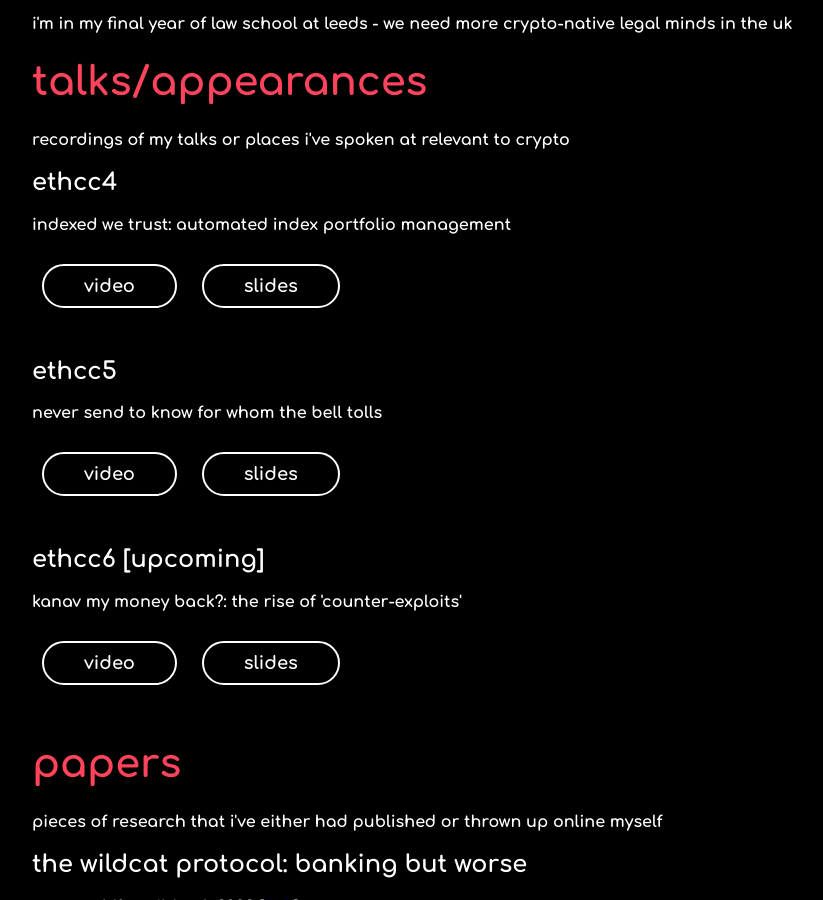
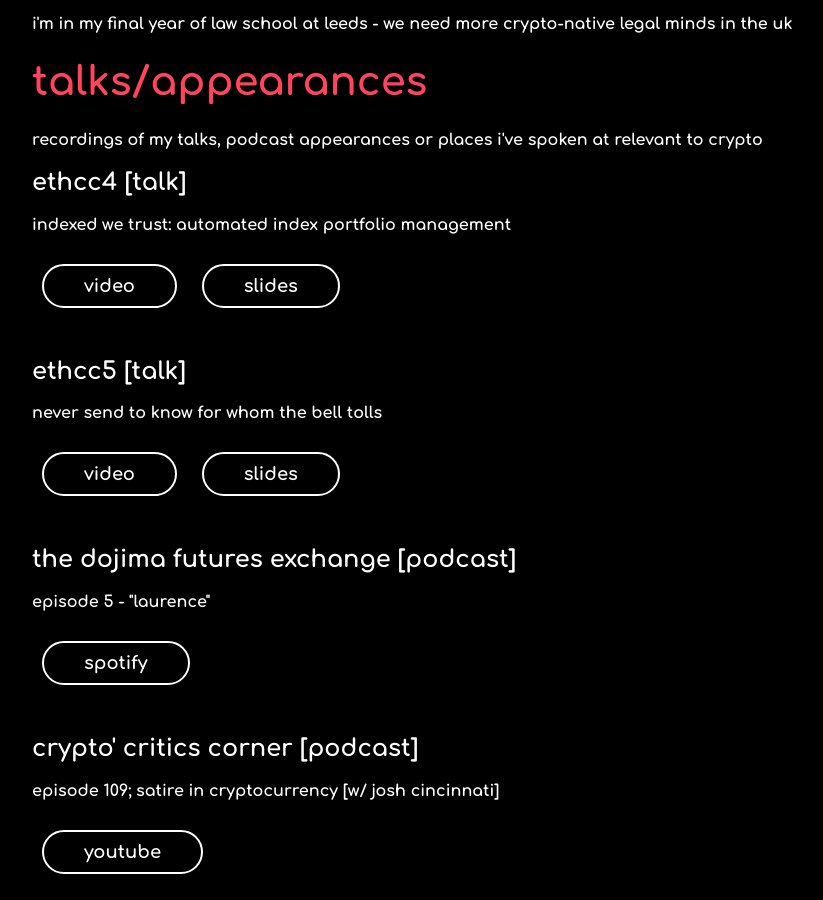
Before and after one commit to laurenceday/laurenceday.github.com, a plain HTML site: page index.html in a window 1280 px wide. Shown: the part 1900-2800 px from the top of the page, without its empty margins (96-919 px from the left). Drawn offline with nearby package versions, Linux system fonts and the light colour scheme.

Commit message:
Added some additional appearances

```diff
--- a/index.html
+++ b/index.html
@@ -113,11 +113,11 @@
               <div id="appearances">
                  <h1>talks/appearances</h1>
                  <p>
-                    recordings of my talks or places i've spoken at relevant to crypto
+                    recordings of my talks, podcast appearances or places i've spoken at relevant to crypto
                  </p>
 
                  <div class="project">
-                 <h2>ethcc4</h2>
+                 <h2>ethcc4 [talk]</h2>
                  <div>
                     indexed we trust: automated index portfolio management
                  </div>
@@ -126,7 +126,7 @@
                 </div>
 
                  <div class="project">
-                 <h2>ethcc5</h2>
+                 <h2>ethcc5 [talk]</h2>
                  <div>
                     never send to know for whom the bell tolls
                  </div>
@@ -134,13 +134,48 @@
                  <button class="btn_one" onclick="window.location.href='comingsoon'">slides</button>
                 </div>
 
+
                  <div class="project">
-                 <h2>ethcc6 [upcoming]</h2>
+                 <h2>the dojima futures exchange [podcast]</h2>
+                 <div>
+                    episode 5 - "laurence"
+                 </div>
+                 <button class="btn_one" onclick="window.location.href='https://open.spotify.com/episode/0yGW5SOGHtBzCuZBAU0uQt'">spotify</button>
+                </div>
+
+
+                 <div class="project">
+                 <h2>crypto' critics corner [podcast]</h2>
+                 <div>
+                    episode 109; satire in cryptocurrency [w/ josh cincinnati]
+                 </div>
+                 <button class="btn_one" onclick="window.location.href='https://www.youtube.com/watch?v=fJiTHBqBCsA'">youtube</button>
+                </div>
+
+                 <div class="project">
+                 <h2>the scoop [podcast]</h2>
+                 <div>
+                    episode 68; season 5 - wildcat protocol, court interventions in defi, and grey hat hackers
+                 </div>
+                 <button class="btn_one" onclick="window.location.href='https://www.youtube.com/watch?v=FflPC_SsUoA'">youtube</button>
+                </div>
+
+                 <div class="project">
+                 <h2>ethcc6 [talk]</h2>
                  <div>
                     kanav my money back?: the rise of 'counter-exploits'
                  </div>
                  <button class="btn_one" onclick="window.location.href='comingsoon'">video</button>
                  <button class="btn_one" onclick="window.location.href='https://github.com/laurenceday/laurenceday.github.com/blob/main/talks/laurenceday_ethcc6.pdf'">slides</button>
+                </div>
+
+
+                 <div class="project">
+                 <h2>the chopping block [podcast]</h2>
+                 <div>
+                    upcoming [curve/vyper attack]
+                 </div>
+                 <button class="btn_one" onclick="window.location.href='comingsoon'">youtube</button>
                 </div>
 
              </div>
```
